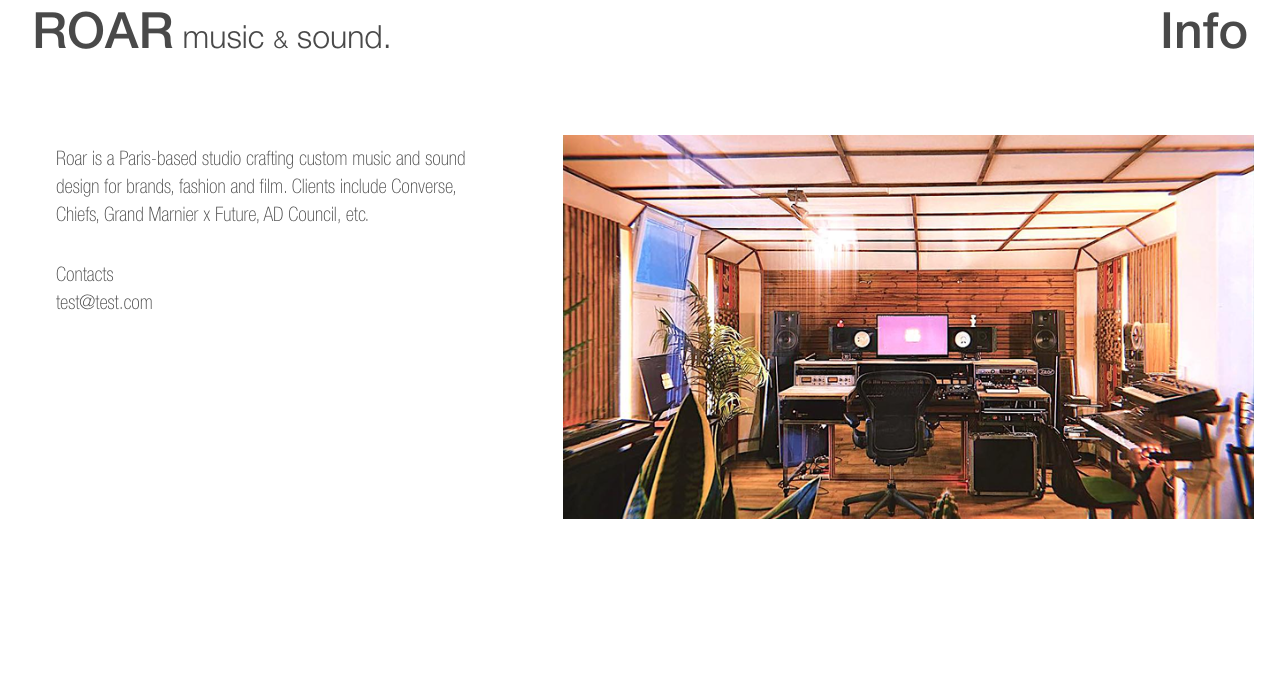
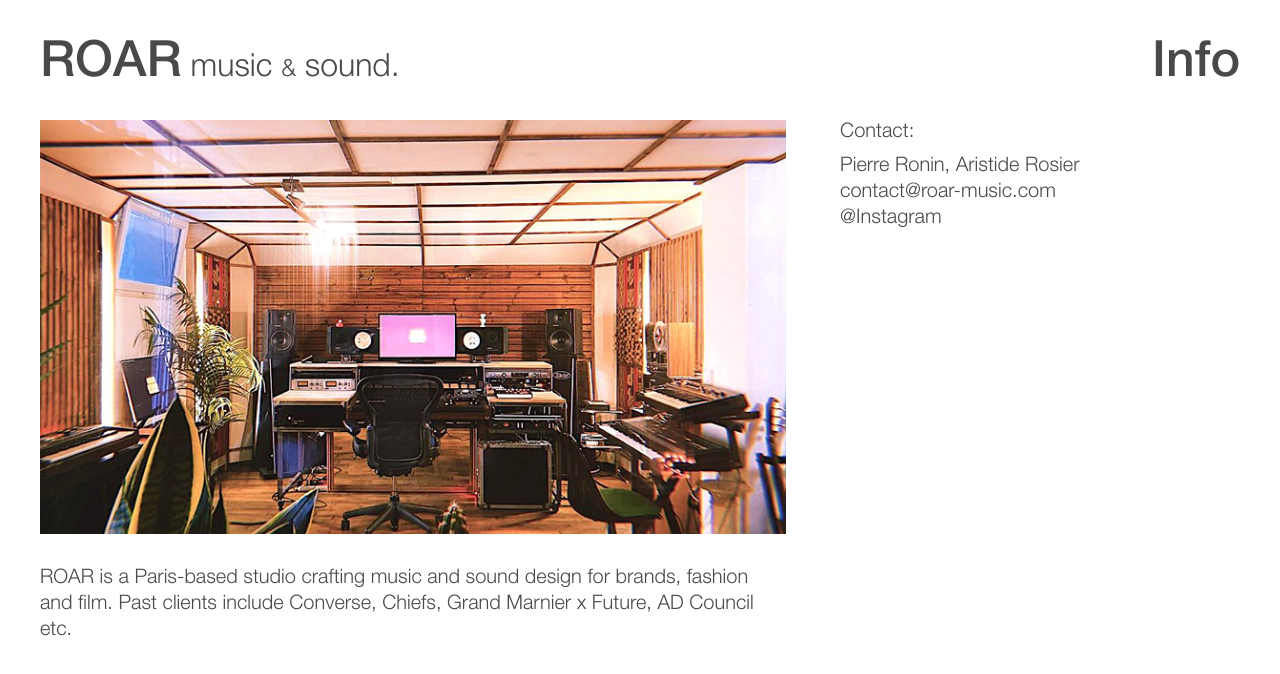
Before and after one commit to malick1302/PIERRE_Project, a React (Create React App) app: page /About in a window 1280 px wide. Shown: the top 674 px of the page. Built offline with nearby package versions, Linux system fonts and the light colour scheme; a web font is replaced by a local one.

Commit message:
ADD: about page but without the correct police

```diff
--- a/src/components/Navbar.jsx
+++ b/src/components/Navbar.jsx
@@ -1,7 +1,7 @@
 export default function Navbar() {
     return (
         // ✅ Marges horizontales responsive (pas p-4 !)
-        <div className="flex flex-row justify-between items-center px-roar-x-mobile md:px-roar-x-desktop">
+        <div className="flex flex-row justify-between items-center px-roar-x-mobile md:px-roar-x-desktop ">
             {/* Titre principal */}
             <h1
                 onClick={() => window.location.href = "/Home"}
--- a/src/pages/About.jsx
+++ b/src/pages/About.jsx
@@ -4,27 +4,63 @@ import studio3 from "../assets/images/studio3.png";
 
 const About = () => {
     return (
-        <div className="h-screen overflow-hidden scrollbar-hide font-HelveticaNeue">
-            <Navbar />
-            <div className="min-h-screen p-4 md:p-6">
+        <div className="min-h-screen scrollbar-hide font-HelveticaNeue">
+            {/* Navbar avec marges top */}
+            <div className="pt-roar-y-mobile md:pt-roar-y-desktop relative z-[100]">
+                <Navbar />
+            </div>
 
+            {/* Contenu principal avec marges horizontales */}
+            <div className="px-roar-x-mobile md:px-roar-x-desktop">
 
-                <div className="ml-0 flex flex-col md:flex-row md:gap-6 md:ml-0 md:mb-0 md:space-x-6">
-                    {/* Texte */}
-                    <div className="mt-12 w-full md:w-1/3 flex flex-col justify-start md:ml-8 md:text-xl md:mb-0 order-2 md:order-1">
-                        <h3>
-                            Roar is a Paris-based studio crafting custom music and sound design for brands, fashion
-                            and film. Clients include Converse, Chiefs, Grand Marnier x Future, AD Council, etc.
+                {/* Layout Desktop : Image + Contact côte à côte */}
+                <div className="flex flex-col md:flex-row md:gap-[54px] mt-[41px] md:mt-[17px]">
+
+                    {/* Colonne gauche : Image + Description dessous */}
+                    <div className="w-full md:flex-1">
+                        {/* Image */}
+                        <img
+                            src={studio3}
+                            alt="Photo du studio"
+                            className="w-full aspect-[981/544] object-cover"
+                        />
+
+                        {/* ✅ Description EN DESSOUS de l'image (desktop) */}
+                        <h3 className="font-light text-[20px] leading-[26px] mt-8">
+                            ROAR is a Paris-based studio crafting music and sound design for brands, fashion
+                            and film. Past clients include Converse, Chiefs, Grand Marnier x Future, AD Council etc.
                         </h3>
-                        <h2 className="mt-8">
-                            Contacts <br />
-                            <a className="hover:text-red-500" href="mailto:test@test.com">test@test.com</a>
-                        </h2>
                     </div>
 
-                    {/* Image */}
-                    <div className="w-full mt-8 md:w-3/5 md:mt-9 order-1 md:order-2 md:pl-12">
-                        <img src={studio3} alt="Photo 1 du studio" />
+                    {/* ✅ Contact À DROITE de l'image (desktop uniquement) */}
+                    <div className="hidden md:block md:w-[400px] md:flex-shrink-0">
+                        <div className="font-light text-[20px] leading-[26px]">
+                            <p className="mb-2">Contact:</p>
+                            <p>Pierre Ronin, Aristide Rosier</p>
+                            <a
+                                className="hover:underline"
+                                href="mailto:contact@roar-music.com"
+                            >
+                                contact@roar-music.com
+                            </a>
+                            <p>@Instagram</p>
+                        </div>
+                    </div>
+
+                </div>
+
+                {/* ✅ Contact EN BAS sur mobile */}
+                <div className="block md:hidden mt-8">
+                    <div className="font-light text-[20px] leading-[26px]">
+                        <p className="mb-2">Contact:</p>
+                        <p>Pierre Ronin, Aristide Rosier</p>
+                        <a
+                            className="hover:underline"
+                            href="mailto:contact@roar-music.com"
+                        >
+                            contact@roar-music.com
+                        </a>
+                        <p>@Instagram</p>
                     </div>
                 </div>
 
--- a/src/pages/Home.jsx
+++ b/src/pages/Home.jsx
@@ -6,7 +6,9 @@ import Navbar from '../components/Navbar';
 const Home = () => {
     return (
         <div className="h-screen overflow-hidden scrollbar-hide">
-            <Navbar />
+           <div className="pt-roar-y-mobile md:pt-roar-y-desktop relative z-[100]">
+                   <Navbar />
+                 </div>
             < VideoList />
 
         </div>
--- a/tailwind.config.js
+++ b/tailwind.config.js
@@ -28,11 +28,18 @@ export default {
         'roar-x-mobile': '17.22px',
         'roar-y-mobile': '18px',
         // Desktop/Tablette (md et plus)
-        'roar-x-desktop': '31.91px',
+        'roar-x-desktop': '39.91px',
         'roar-y-desktop': '28px',
         // Logo mute/unmute
         'logo-mb-mobile': '4.13px',
         'logo-mb-desktop': '7.7px',
+          // taille photo info mobile
+          'picture-x-info-mobile' : '362px',
+          'picture-y-info-mobile' : '201px',
+        // Taille photo info
+'picture-x-info-desk': '60vw',     // largeur = 60% du viewport width
+'picture-y-info-desk': 'auto',     // hauteur s'adapte automatiquement
+
       },
     },
   },
```
